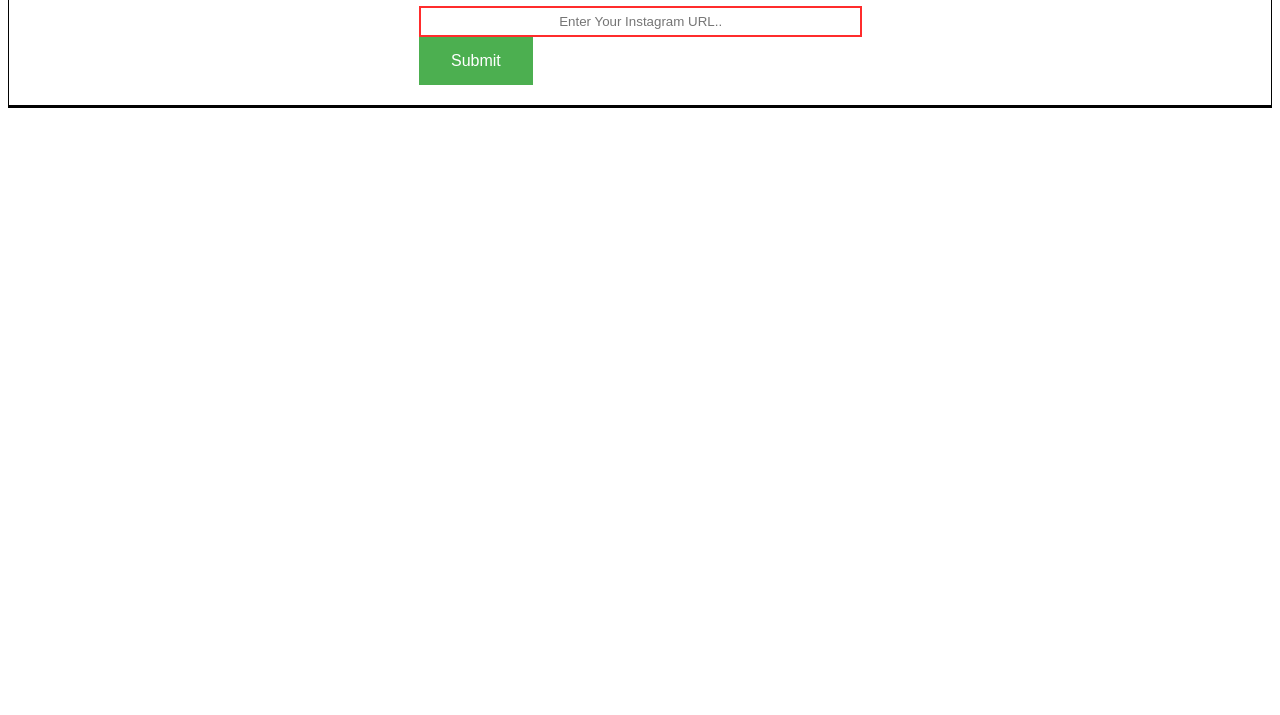
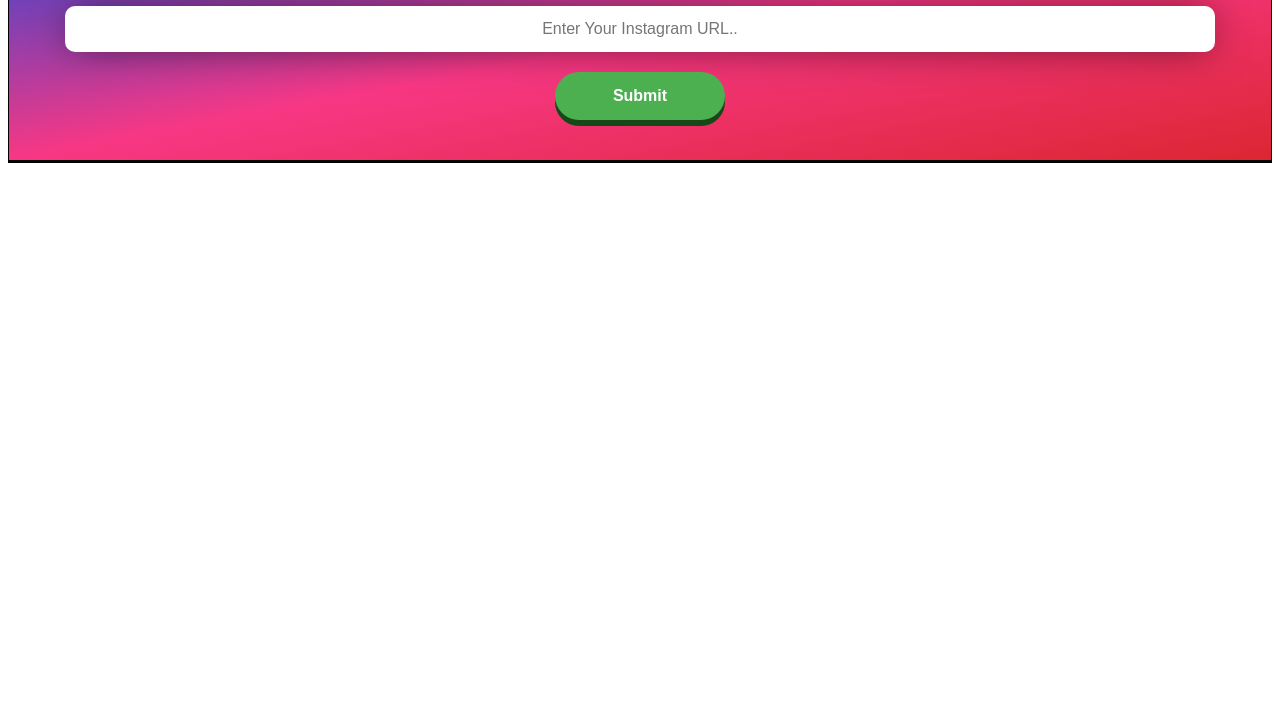
Before and after one commit to Subhashis360/instagram-video-downloader, a plain HTML site: page index.html in a window 1280 px wide. Shown: the part 85-800 px from the top of the page. Drawn offline with Linux system fonts and the light colour scheme.

Commit message:
Update style.css

```diff
--- a/style.css
+++ b/style.css
@@ -1,5 +1,9 @@
 
 @import url('https://fonts.googleapis.com/css2?family=Inter:wght@600&display=swap');
+
+* {
+    transition: 2s;
+}
 
 body {
     display: flex;
@@ -24,6 +28,21 @@ center {
     justify-content: center;
 }
 
+.div2 {
+    display: flex;
+    flex-direction: column;
+    background-image: linear-gradient(to bottom right, rgb(48, 70, 209) , rgb(248, 55, 132),rgb(220,38,50));
+    width: 100%;
+    align-items: center;
+    justify-content: center;
+}
+
+.submit{
+    border-radius: 50px;
+    width: 170px;
+    font-weight: 600;
+}
+
 .body1 {
     display: flex;
     width: 100%;
@@ -32,10 +51,16 @@ center {
 
 }
 .textbox {
-    height: 25px;
-    width: 98.5%;
+    height: 40px;
+    width: 90.5%;
     text-align: center;
-    border: 2px solid rgb(255, 44, 44);
+    border: 2px solid rgb(255, 255, 255);
+    border-radius: 10px;
+    font-weight: 700;
+    font: 1em sans-serif;
+    -webkit-box-shadow: 0px 0px 40px -7px rgba(0,0,0,0.68);
+    -moz-box-shadow: 0px 0px 40px -7px rgba(0,0,0,0.68);
+     box-shadow: 0px 0px 40px -7px rgba(0,0,0,0.68);
 }
 button {
     background-color: #4CAF50;
@@ -46,6 +71,7 @@ button {
     text-decoration: none;
     font-size: 16px;
     cursor: pointer;
+    box-shadow: 0px 6px rgb(24, 71, 24);
 }
 
 button:hover {
@@ -54,6 +80,7 @@ background-color: #3e8e41;
 
 h1 {
     text-align: center;
+    color: white;
 }
 
 /* css loader hidden */
```
